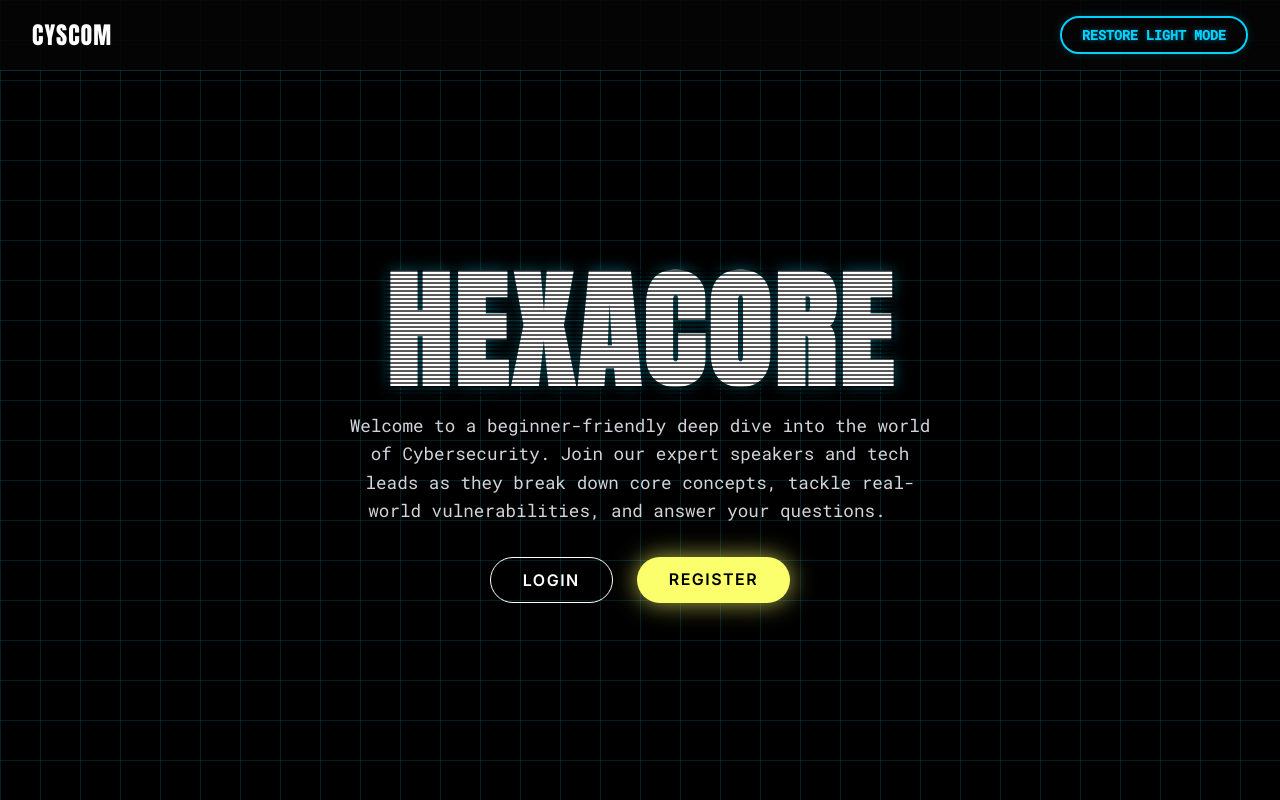
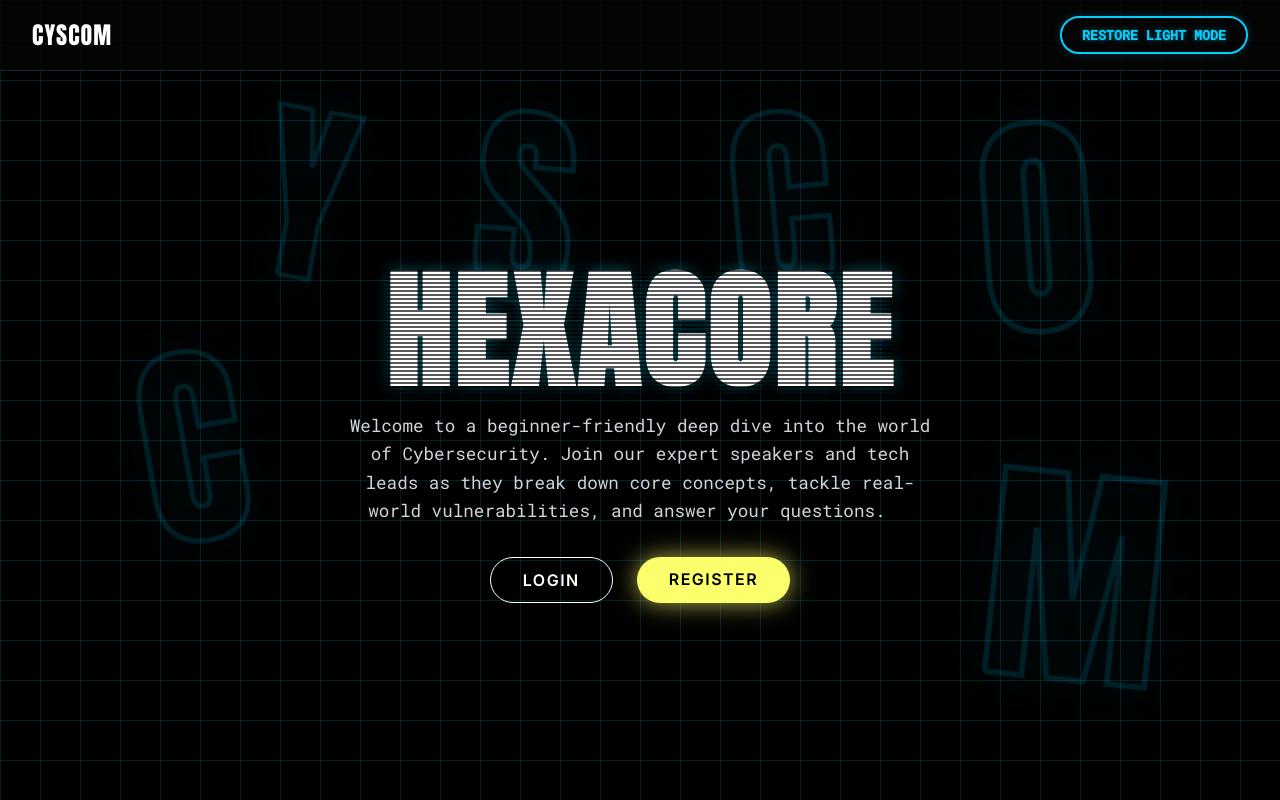
Before and after one commit to 0DayMonxrch/cyscom-hexacore, a website: page public/index.html in a window 1280 px wide. Both pictures are taken after a click on the button "INITIATE DARK MODE". Drawn offline with Linux system fonts and the light colour scheme.

Commit message:
added svgs on homepage

```diff
--- a/public/index.html
+++ b/public/index.html
@@ -49,6 +49,55 @@
             background-size: 40px 40px;
             background-attachment: fixed;
         }
+
+        /* --- SCATTERED CYSCOM BACKGROUND --- */
+/* --- FIXED SCATTERED CYSCOM BACKGROUND --- */
+.scatter-container {
+    position: fixed;
+    top: 0; left: 0;
+    width: 100vw; height: 100vh;
+    pointer-events: none;
+    z-index: -1; /* CRITICAL: This pushes letters behind content */
+    overflow: hidden;
+}
+
+.bg-letter {
+    position: absolute;
+    opacity: 0;
+    transition: opacity 0.8s ease;
+}
+
+body.dark .bg-letter {
+    opacity: 0.15; /* Subtle watermark opacity */
+}
+
+/* New Layout: The "Orbit" Pattern to prevent overlaps */
+.l-c1 { top: 40%; left: 5%; width: 20vw; transform: rotate(-10deg); }
+.l-y  { top: 10%; left: 15%; width: 18vw; transform: rotate(10deg); }
+.l-s  { top: 10%; left: 31%; width: 20vw; transform: rotate(5deg); }
+.l-c2 { top: 10%; right: 29%; width: 20vw; transform: rotate(-5deg); }
+.l-o  { top: 11%; right: 8%; width: 22vw; transform: rotate(-4deg); }
+.l-m  { bottom: 10%; right: 5%; width: 22vw; transform: rotate(6deg); }
+
+/* SVG Visual Style */
+.bg-letter text {
+    font-family: 'Anton', sans-serif;
+    font-size: 85px;
+    fill: transparent;
+    stroke: var(--accent-blue);
+    stroke-width: 2px;
+    stroke-dasharray: 600;
+    stroke-dashoffset: 500;
+    filter: drop-shadow(0 0 8px var(--accent-blue));
+}
+
+body.dark .bg-letter text {
+    animation: drawScattered 3s ease-in-out forwards;
+}
+
+@keyframes drawScattered {
+    to { stroke-dashoffset: 0; }
+}
 
 
         /* --- NAVBAR --- */
@@ -274,6 +323,15 @@ body.system-shutdown {
     </style>
 </head>
 <body>
+    <div class="scatter-container">
+    <svg class="bg-letter l-c1" viewBox="0 0 100 100"><text x="50%" y="50%" dominant-baseline="central" text-anchor="middle">C</text></svg>
+    <svg class="bg-letter l-y"  viewBox="0 0 100 100"><text x="50%" y="50%" dominant-baseline="central" text-anchor="middle">Y</text></svg>
+    <svg class="bg-letter l-s"  viewBox="0 0 100 100"><text x="50%" y="50%" dominant-baseline="central" text-anchor="middle">S</text></svg>
+    <svg class="bg-letter l-c2" viewBox="0 0 100 100"><text x="50%" y="50%" dominant-baseline="central" text-anchor="middle">C</text></svg>
+    <svg class="bg-letter l-o"  viewBox="0 0 100 100"><text x="50%" y="50%" dominant-baseline="central" text-anchor="middle">O</text></svg>
+    <svg class="bg-letter l-m"  viewBox="0 0 100 100"><text x="50%" y="50%" dominant-baseline="central" text-anchor="middle">M</text></svg>
+</div>
+</div>
 
     <nav class="navbar">
         <a href="#" class="brand">CYSCOM</a>
```
